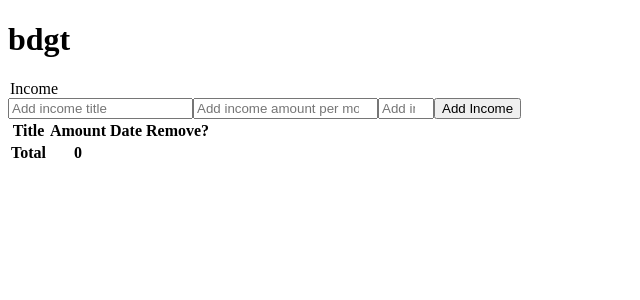
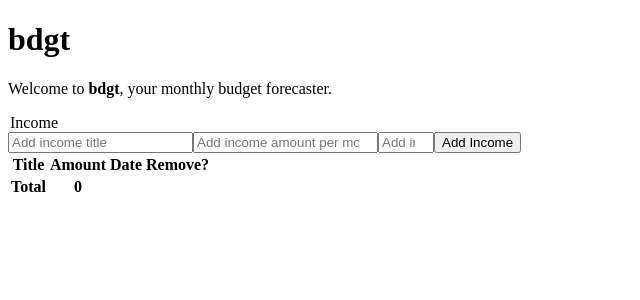
Before and after one commit to robertpauldev/projects, a React (Vite) app in the folder bdgt/: page / in a window 1280 px wide. Shown: the top 300 px of the page, without its empty margins (0-640 px from the left). Built offline with nearby package versions, Linux system fonts and the light colour scheme.

Commit message:
chore: adding some intro blurb

```diff
--- a/bdgt/src/App.tsx
+++ b/bdgt/src/App.tsx
@@ -57,6 +57,9 @@ function App() {
     <>
       <div>
         <h1>bdgt</h1>
+        <div>
+          <p>Welcome to <strong>bdgt</strong>, your monthly budget forecaster.</p>
+        </div>
 
         <form onSubmit={handleIncomeSubmit}>
           <legend>Income</legend>
```
